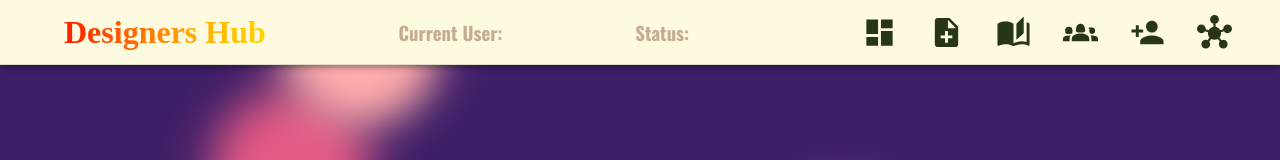
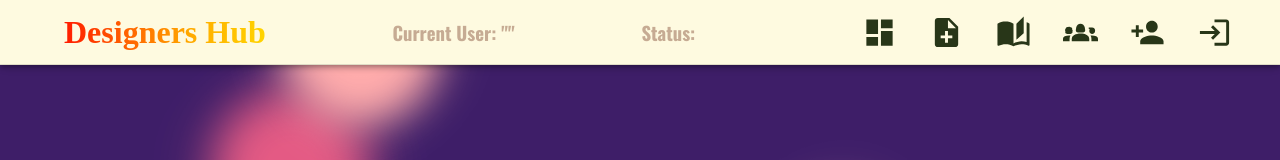
Before and after one commit to Azulheynen/Full-Stack-App, a React (Create React App) app in the folder client/: page /dash/notes in a window 1280 px wide. Shown: the top 160 px of the page. Built offline with nearby package versions, Linux system fonts and the light colour scheme; no server answers; a web font is replaced by a local one.

Commit message:
update header to display name and role

```diff
--- a/client/src/components/DashHeader.js
+++ b/client/src/components/DashHeader.js
@@ -1,7 +1,7 @@
 import React from "react";
 import { AppBar, Toolbar, Typography, IconButton, styled } from "@mui/material";
 import { keyframes } from "@emotion/react";
-import { useEffect } from "react";
+import { useEffect, useState } from "react";
 import { useNavigate, useLocation } from "react-router-dom";
 import { faRightFromBracket } from "@fortawesome/free-solid-svg-icons";
 import FilterVintageIcon from "@mui/icons-material/FilterVintage";
@@ -12,7 +12,8 @@ import AutoStoriesIcon from "@mui/icons-material/AutoStories";
 import PersonAddIcon from "@mui/icons-material/PersonAdd";
 import DashboardIcon from "@mui/icons-material/Dashboard";
 import { useSendLogoutMutation } from "../features/auth/authApiSlice";
-import HubIcon from "@mui/icons-material/Hub";
+import LoginIcon from "@mui/icons-material/Login";
+import { useSelector } from "react-redux";
 
 const DASH_REGEX = /^\/dash(\/)?$/;
 const NOTES_REGEX = /^\/dash\/notes(\/)?$/;
@@ -65,18 +66,18 @@ const DashHeader = ({ user }) => {
   const [sendLogout, { isLoading, isSuccess, isError, error }] =
     useSendLogoutMutation();
 
-  const onGoHomeClicked = () => navigate("/dash");
-
   const handleNavigate = (route) => () => {
     navigate(route);
   };
+
+  const username = useSelector((state) => state.auth.username);
+  const roles = useSelector((state) => state.auth.roles);
 
   useEffect(() => {
     if (isSuccess) navigate("/");
   }, [isSuccess, navigate]);
 
   if (isLoading) return <p>Logging Out...</p>;
-
   if (isError) return <p>Error: {error.data?.message}</p>;
 
   let dashClass = null;
@@ -98,12 +99,12 @@ const DashHeader = ({ user }) => {
     <HeaderContainer position="sticky" className="header-container">
       <Toolbar className="header-container">
         <h1 className="header-title" href="/">
-          <FilterVintageIcon onClick={onGoHomeClicked} />
+          <FilterVintageIcon onClick={handleNavigate("/dash")} />
           Designers Hub
         </h1>
         <h3>
-          <p>Current User:{user}</p>
-          <p>Status:{user}</p>
+          <p>Current User: "{username}"</p>
+          <p>Status:{roles}</p>
         </h3>
 
         <IconGroup className="icon-group">
@@ -124,9 +125,9 @@ const DashHeader = ({ user }) => {
               fontSize="large"
               onClick={handleNavigate("/dash/users/new")}
             />
-          </StyledIconButton>{" "}
-          <StyledIconButton onClick={handleNavigate("/login")}>
-            <HubIcon fontSize="large" />
+          </StyledIconButton>
+          <StyledIconButton>
+            <LoginIcon fontSize="large" onClick={handleNavigate("/login")} />
           </StyledIconButton>
         </IconGroup>
       </Toolbar>
--- a/client/src/features/auth/authSlice.js
+++ b/client/src/features/auth/authSlice.js
@@ -2,11 +2,14 @@ import { createSlice } from "@reduxjs/toolkit";
 
 const authSlice = createSlice({
   name: "auth",
-  initialState: { token: null },
+  initialState: { token: null, username: null, roles: [] },
   reducers: {
     setCredentials: (state, action) => {
-      const { accessToken } = action.payload;
+      const { accessToken, username } = action.payload;
       state.token = accessToken;
+      const decodedToken = JSON.parse(atob(accessToken.split(".")[1]));
+      state.username = decodedToken.UserInfo.username;
+      state.roles = decodedToken.UserInfo.roles || [];
     },
     logOut: (state, action) => {
       state.token = null;
```
